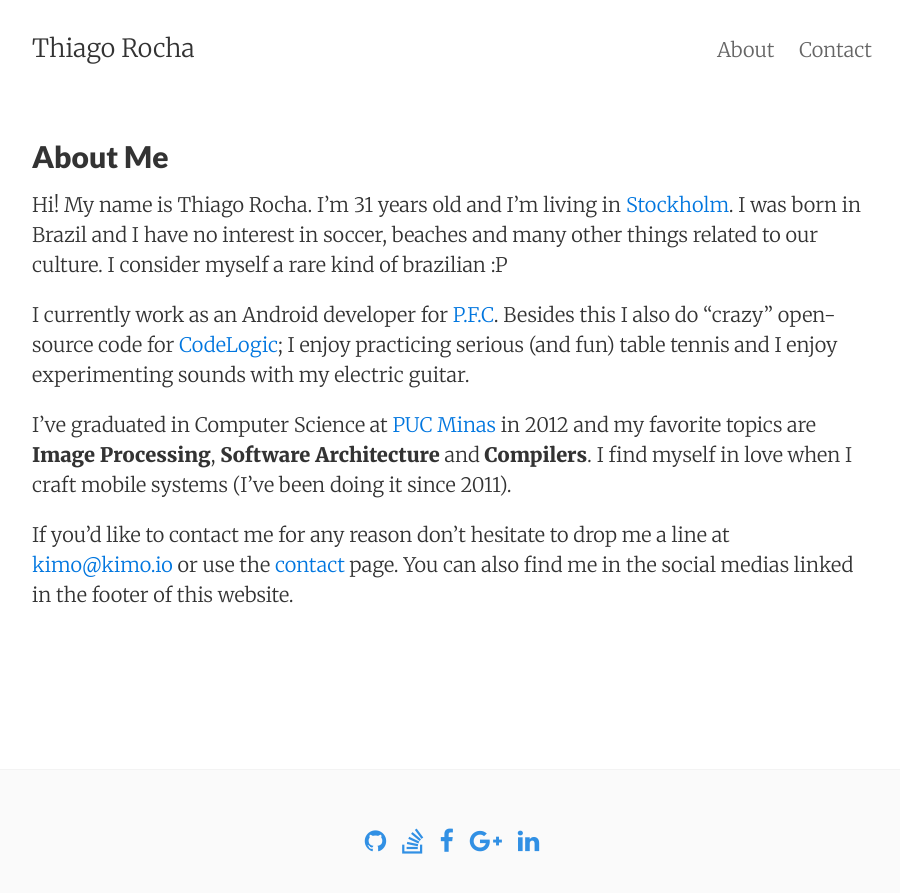
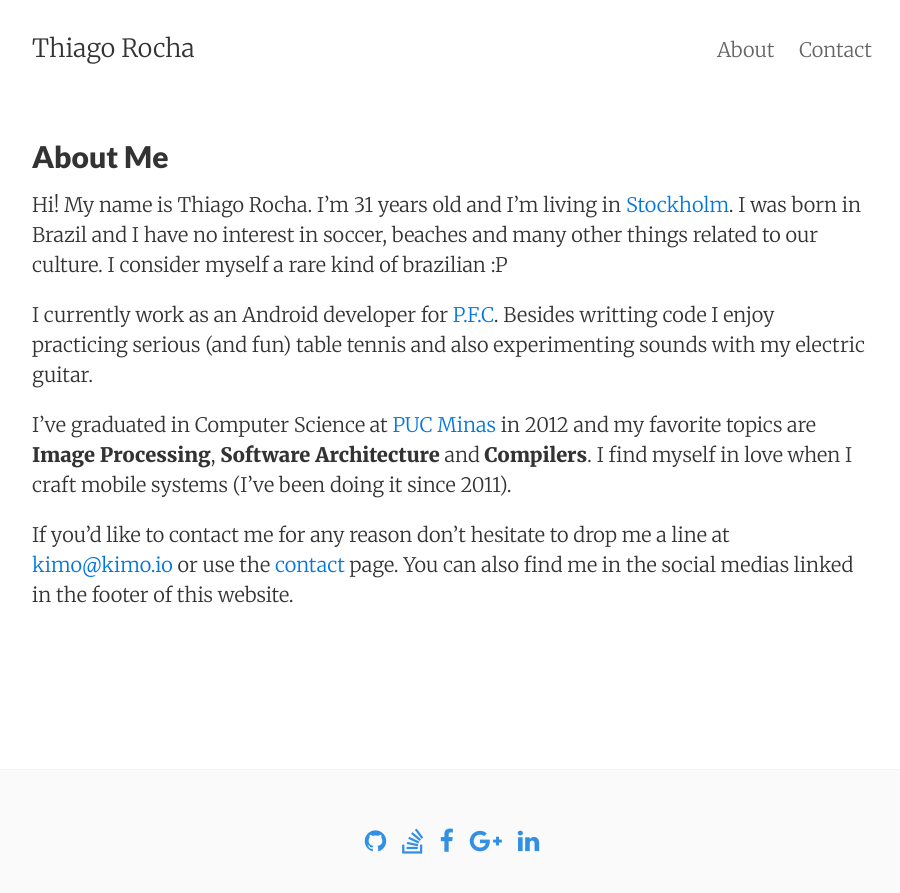
Before and after one commit to thiagokimo/old_personal_website, a Jekyll site: the page built from about.md, in a window 1280 px wide. Shown: the top 893 px of the page, without its empty margins (188-1088 px from the left). Built offline with Jekyll 4.4.1, drawn with Linux system fonts in a browser that asks for light colours; nearby versions of some CDN libraries.

Commit message:
Update about.md

```diff
--- a/about.md
+++ b/about.md
@@ -6,7 +6,7 @@ permalink: /about/
 
 Hi! My name is Thiago Rocha. I'm 31 years old and I'm living in [Stockholm](https://en.wikipedia.org/wiki/Stockholm). I was born in Brazil and I have no interest in soccer, beaches and many other things related to our culture. I consider myself a rare kind of brazilian :P
 
-I currently work as an Android developer for [P.F.C](https://getpfc.com/). Besides this I also do "crazy" open-source code for [CodeLogic](http://codelogic.me/); I enjoy practicing serious (and fun) table tennis and I enjoy experimenting sounds with my electric guitar.
+I currently work as an Android developer for [P.F.C](https://getpfc.com/). Besides writting code I enjoy practicing serious (and fun) table tennis and also experimenting sounds with my electric guitar.
 
 I've graduated in Computer Science at [PUC Minas](http://www.pucminas.br/) in 2012 and my favorite topics are **Image Processing**, **Software Architecture** and **Compilers**. I find myself in love when I craft mobile systems (I've been doing it since 2011).
 
```
